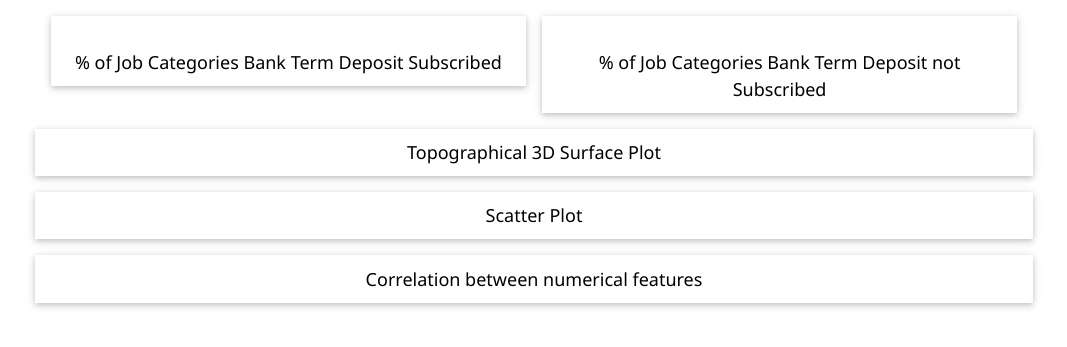
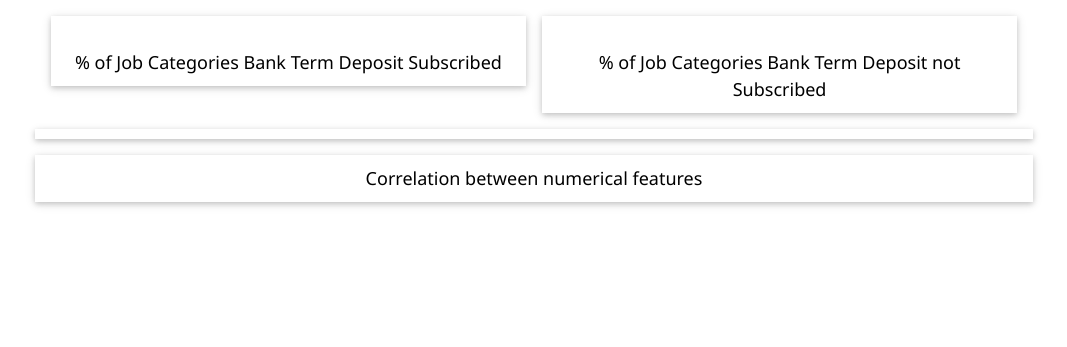
Before and after one commit to safvanck/Bank-Marketing---Term-Deposit---Web-Dashboard, a Django app: template data_visualization/templates/plot.html in a window 1280 px wide. Shown: the top 347 px of the page, without its empty margins (106-1173 px from the left). Run offline with Django 3.2, Linux system fonts and the light colour scheme; the template is opened without the code that fills it, so the values that code supplies are empty; some libraries are stand-ins or nearby versions.

Commit message:
3d plot removed

```diff
--- a/data_visualization/templates/plot.html
+++ b/data_visualization/templates/plot.html
@@ -40,16 +40,16 @@
     </div>
     <div class="w3-panel w3-card-2" style="width: 80%;">
         <div class="card-body">
-            <h5 class="card-title">Topographical 3D Surface Plot</h5>
+            <h5 class="card-title"> </h5>
           {{3dplot|safe}}
         </div>
     </div>
-    <div class="w3-panel w3-card-2" style="width: 80%;">
+    <!--div class="w3-panel w3-card-2" style="width: 80%;">
         <div class="card-body">
-            <h5 class="card-title">Scatter Plot</h5>
+            <h5 class="card-title"> </h5>
           {{scatterplot|safe}}
         </div>
-    </div>
+    </div-->
     <div class="w3-panel w3-card-2" style="width: 80%;">
         <div class="card-body">
             <h5 class="card-title">Correlation between numerical features</h5>
--- a/data_visualization/views.py
+++ b/data_visualization/views.py
@@ -23,8 +23,6 @@ class AnalyticsDashboard(TemplateView):
 
         context['piechart1'] = plots.pie_chart_subscibed()
         context['piechart2'] = plots.pie_chart_not_subscribed()
-
-        context['3dplot'] = plots.get_topographical_3D_surface_plot()
         context['scatterplot'] = plots.scatter_plot_all()
         context['data_heatmap'] = plots.data_heatmap()
 
```
